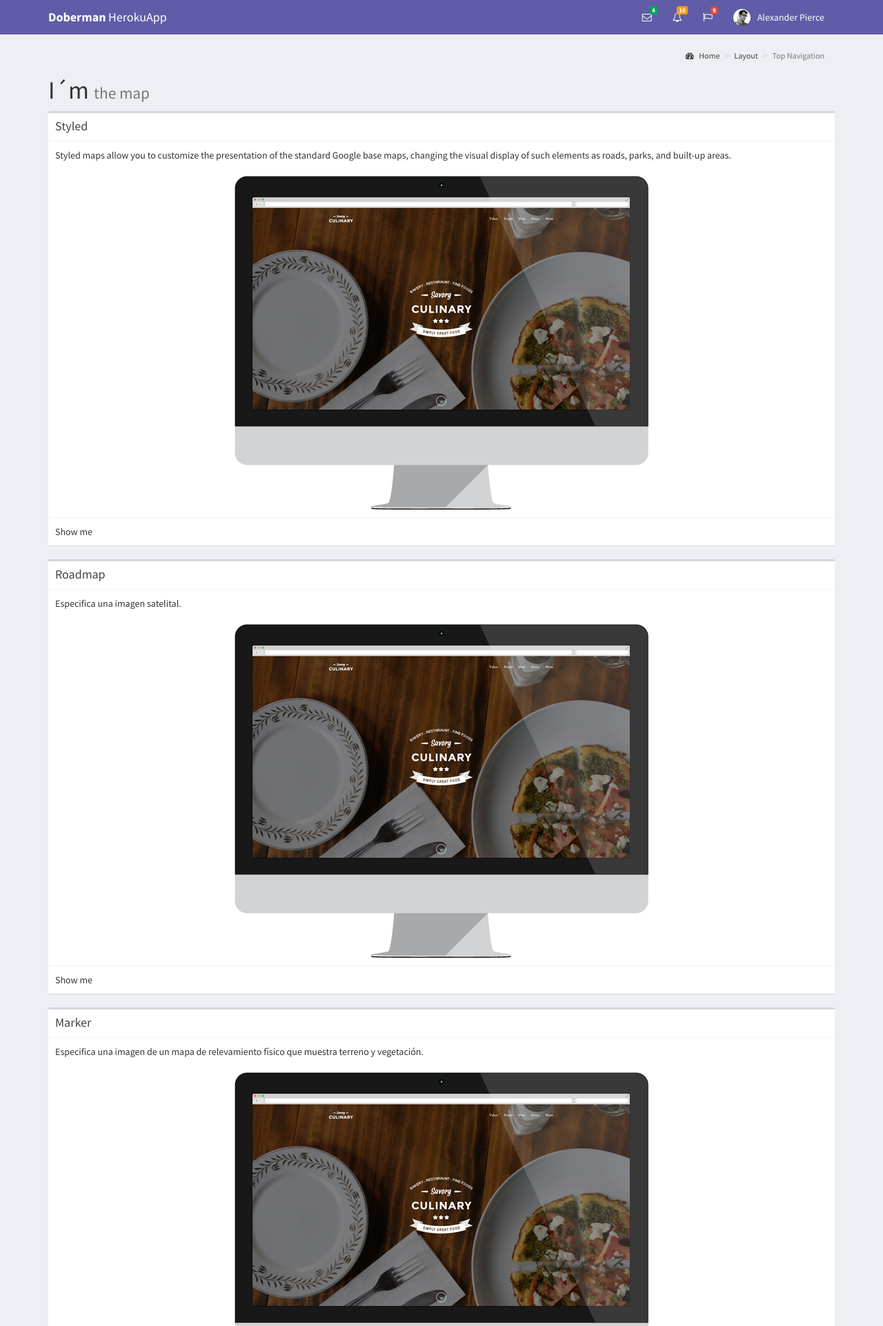
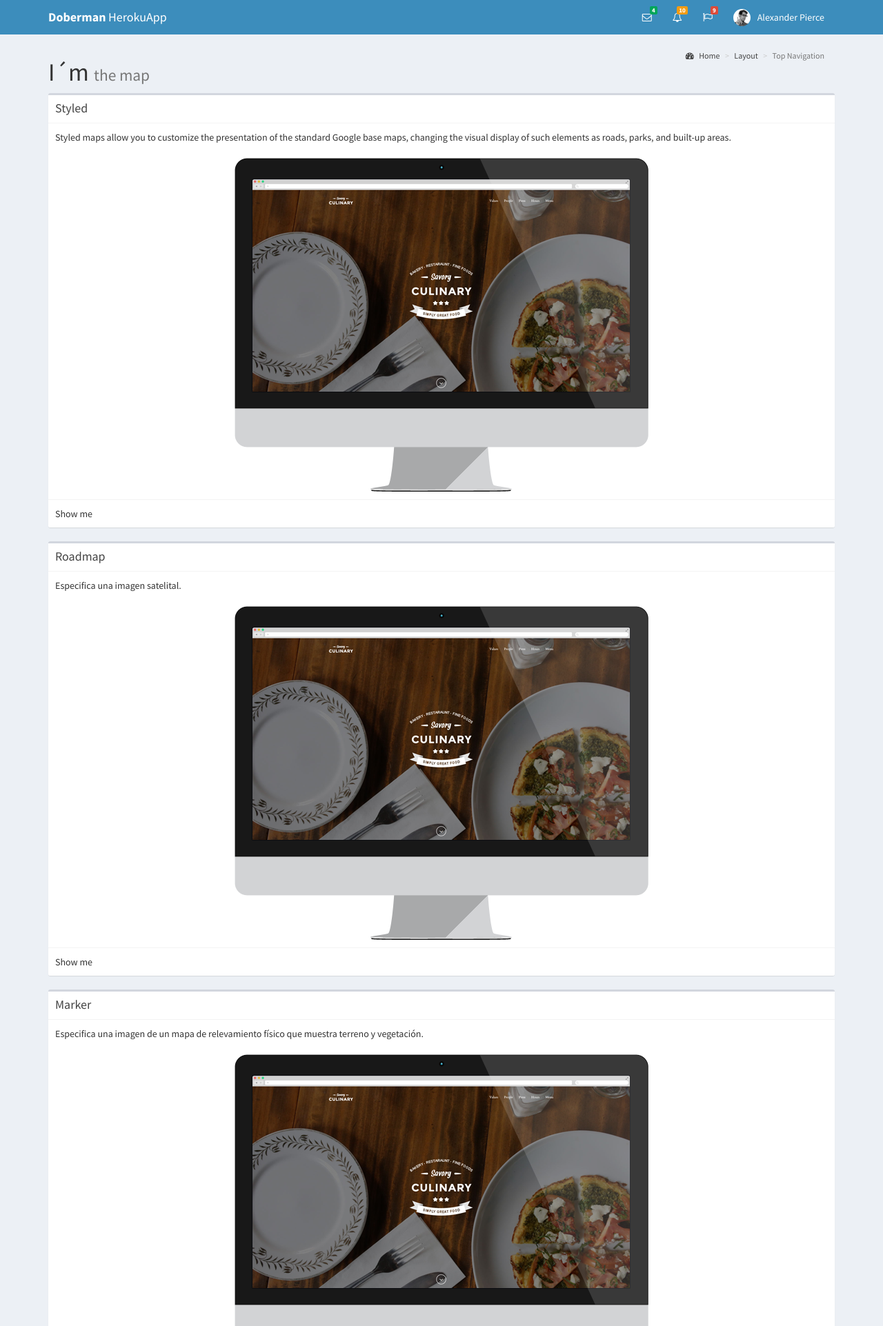
Before and after one commit to miguelgoma/portfolio2016, a Laravel app: page /maps in a window 1280 px wide. Shown: the top 1923 px of the page at 69% size. Run offline with Laravel 8, Linux system fonts and the light colour scheme; settings files or empty folders that the repository lacks are supplied; some libraries are stand-ins or nearby versions.

Commit message:
voiceswFIX

```diff
--- a/resources/views/layouts/top-nav.blade.php
+++ b/resources/views/layouts/top-nav.blade.php
@@ -3,6 +3,7 @@
   <head>
     <meta charset="utf-8">
     <meta http-equiv="X-UA-Compatible" content="IE=edge">
+    <meta name="viewport" content="initial-scale=1.0, user-scalable=no">
     <title>@yield('title')</title>
     <!-- Tell the browser to be responsive to screen width -->
     <meta content="width=device-width, initial-scale=1, maximum-scale=1, user-scalable=no" name="viewport">
@@ -17,7 +18,7 @@
     <link rel="stylesheet" href="../../css/AdminLTE.min.css">
     <!-- AdminLTE Skins. Choose a skin from the css/skins
          folder instead of downloading all of them to reduce the load. -->
-    <link rel="stylesheet" href="../../css/skins/skin-purple.min.css">
+    <link rel="stylesheet" href="../../css/skins/_all-skins.min.css">
 
     <!-- HTML5 Shim and Respond.js IE8 support of HTML5 elements and media queries -->
     <!-- WARNING: Respond.js doesn't work if you view the page via file:// -->
@@ -28,7 +29,7 @@
   </head>
 
   <!-- ADD THE CLASS layout-top-nav TO REMOVE THE SIDEBAR. -->
-  <body class="hold-transition skin-purple layout-top-nav">
+  <body class="hold-transition skin-blue layout-top-nav">
     <div class="wrapper">
 
       <header class="main-header">
@@ -186,8 +187,7 @@
           <!-- Content Header (Page header) -->
           <section class="content-header">
             <h1>
-              @yield('title')
-              <small>@yield('title2')</small>
+              @yield('title2')
             </h1>
             <ol class="breadcrumb">
               <li><a href="#"><i class="fa fa-dashboard"></i> Home</a></li>
@@ -197,6 +197,7 @@
           </section>
 
           <!-- Main content -->
+
           @yield('content')
 
         </div>
@@ -227,4 +228,5 @@
     <!-- AdminLTE for demo purposes -->
     <script src="{{ asset('js/demo.js') }}"></script>
   </body>
+  @yield('includejs')
 </html>
```
